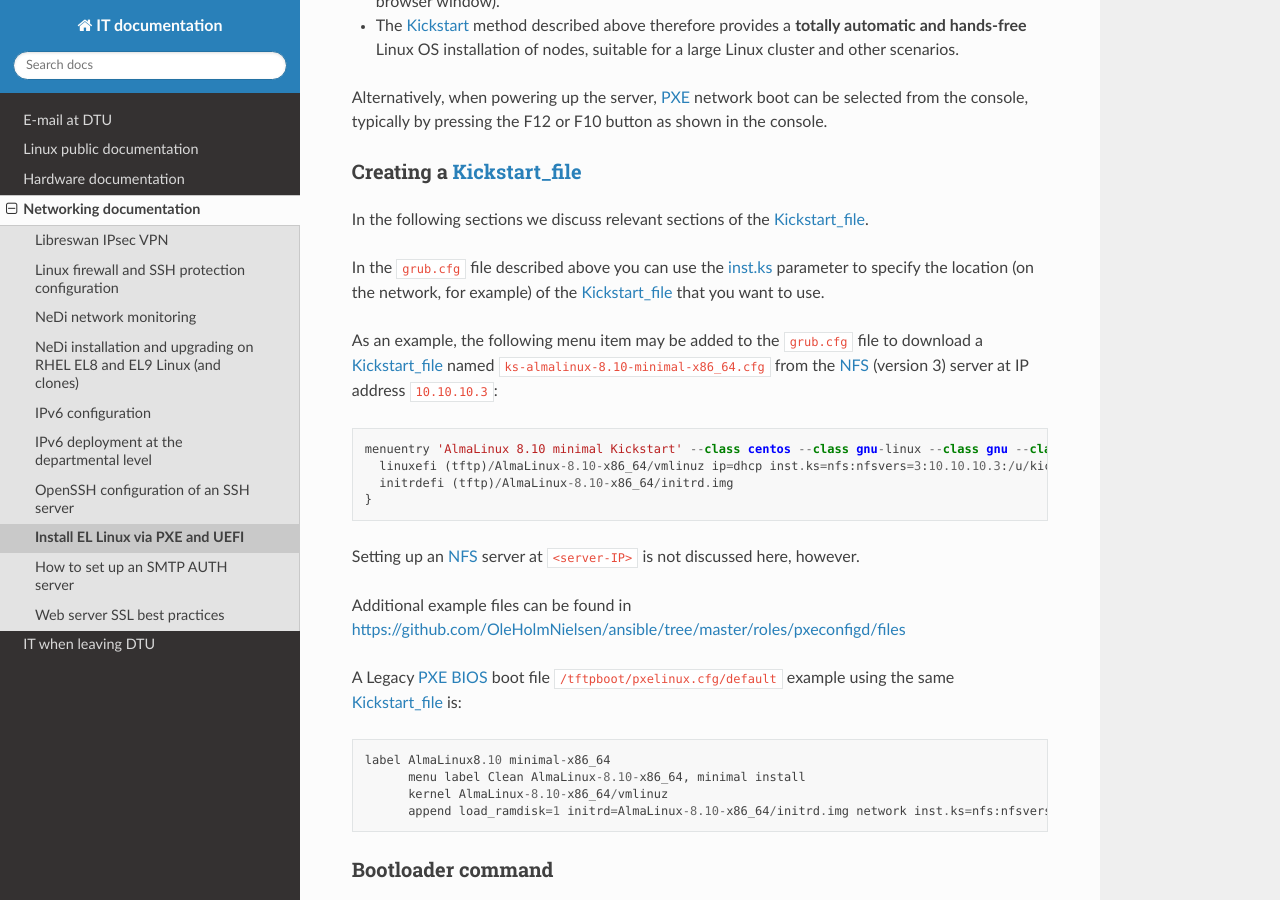
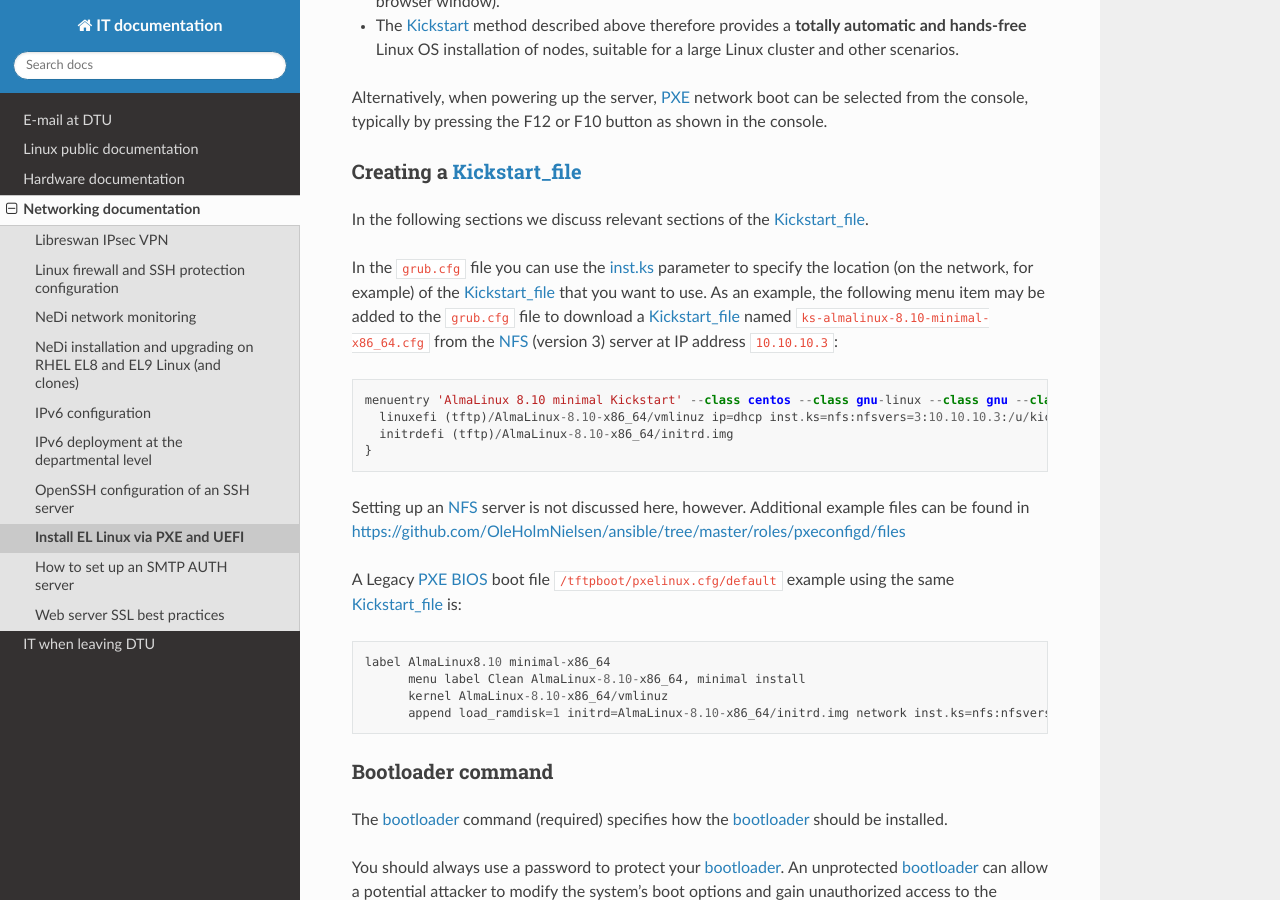
Before and after one commit to OleHolmNielsen/ITwiki, a Sphinx documentation site: the page built from docs/PXE_and_UEFI.rst, in a window 1280 px wide and 900 px high, scrolled down 9936 px. Built offline with Sphinx 7.4.7 and the Read the Docs theme 3.1.0, drawn with Linux system fonts in a browser that asks for light colours.

Commit message:
Minor edit

```diff
--- a/docs/PXE_and_UEFI.rst
+++ b/docs/PXE_and_UEFI.rst
@@ -470,9 +470,8 @@ Creating a Kickstart_file_
 
 In the following sections we discuss relevant sections of the Kickstart_file_.
 
-In the ``grub.cfg`` file described above you can use the inst.ks_ parameter to specify the location
+In the ``grub.cfg`` file you can use the inst.ks_ parameter to specify the location
 (on the network, for example) of the Kickstart_file_ that you want to use.
-
 As an example, the following menu item may be added to the ``grub.cfg`` file
 to download a Kickstart_file_ named ``ks-almalinux-8.10-minimal-x86_64.cfg``
 from the NFS_ (version 3) server at IP address ``10.10.10.3``::
@@ -482,8 +481,7 @@ from the NFS_ (version 3) server at IP address ``10.10.10.3``::
     initrdefi (tftp)/AlmaLinux-8.10-x86_64/initrd.img
   }
 
-Setting up an NFS_ server at ``<server-IP>`` is not discussed here, however.
-
+Setting up an NFS_ server is not discussed here, however.
 Additional example files can be found in https://github.com/OleHolmNielsen/ansible/tree/master/roles/pxeconfigd/files
 
 A Legacy PXE_ BIOS_ boot file ``/tftpboot/pxelinux.cfg/default`` example using the same Kickstart_file_ is::
```
